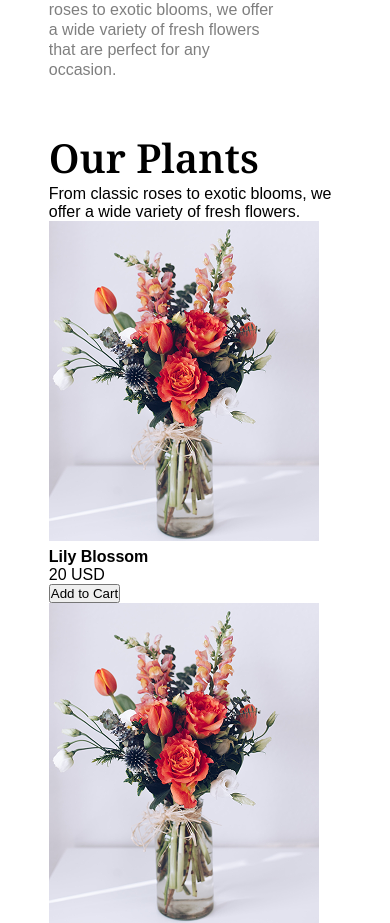
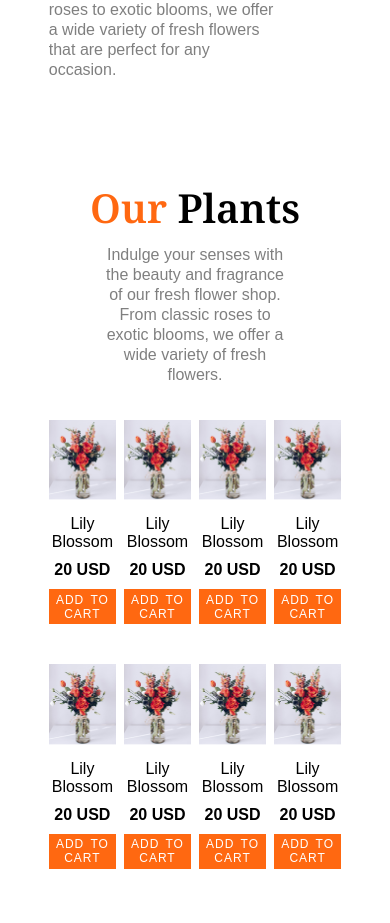
Before and after one commit to husain-ahmed-8/assignment-2, a plain HTML site: page index.html in a window 390 px wide. Shown: the part 824-1747 px from the top of the page. Drawn offline with Linux system fonts and the light colour scheme.

Commit message:
Completed the plants product section style (non-responsive)

```diff
--- a/index.html
+++ b/index.html
@@ -53,16 +53,17 @@
     </section>
 
     <!-- ===================== Plants Section ===================== -->
-    <section>
+    <section class="plants">
       <div class="container">
         <div class="plants-text">
-          <h2>Our Plants</h2>
-          <p>
-            From classic roses to exotic blooms, we offer a wide variety of
-            fresh flowers.
+          <h2><span>Our</span> Plants</h2>
+          <p class="subtitle">
+            Indulge your senses with the beauty and fragrance of our fresh
+            flower shop. From classic roses to exotic blooms, we offer a wide
+            variety of fresh flowers.
           </p>
         </div>
-        <div class="product-grid">
+        <div class="product-items">
           <div class="product-card">
             <img src="img/sample-flower-image.png" alt="Lily-Blossom" />
             <h4>Lily Blossom</h4>
--- a/style.css
+++ b/style.css
@@ -59,7 +59,8 @@ h2 span {
 }
 
 /* Buttons */
-.btn-add {
+button,
+.btn {
   width: 100%;
   height: 35px;
   background: var(--main-color);
@@ -143,3 +144,50 @@ header .container {
 .hero-img {
   display: flex;
 }
+
+/* products section */
+.plants-text {
+  display: flex;
+  flex-direction: column;
+  align-items: center;
+  padding-bottom: 35px;
+}
+
+section.plants {
+  padding: 50px 0px;
+}
+
+.plants-text p {
+  width: 65%;
+  padding-top: 10px;
+  text-align: center;
+}
+
+.product-items {
+  display: flex;
+  flex-wrap: wrap;
+  justify-content: space-between;
+}
+
+.product-card {
+  width: 23%;
+  display: flex;
+  flex-direction: column;
+  padding-bottom: 40px;
+}
+
+.product-card h4 {
+  text-align: center;
+  padding-top: 15px;
+  font-weight: 400;
+}
+
+.product-card p {
+  text-align: center;
+  font-weight: 600;
+  padding: 10px 0px;
+}
+
+.product-card img {
+  width: 100%;
+}
```
